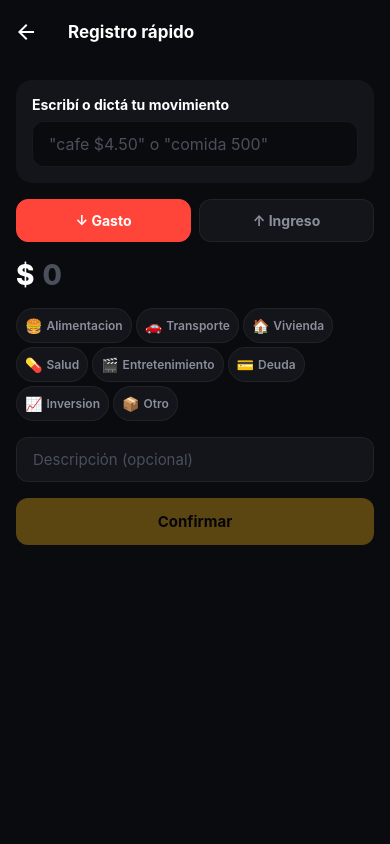
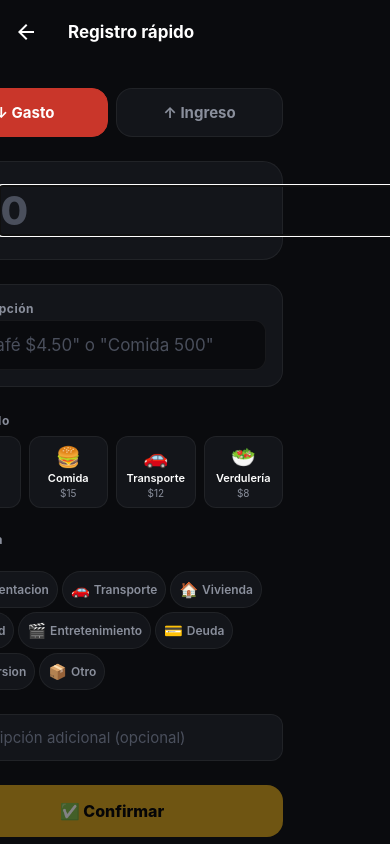
Before and after one commit to pinkysoftware/capitalizarte-mvp, a React Native app: screen /AddTransactionVoice in a window 390 px wide. Built offline with nearby package versions, Linux system fonts and the light colour scheme.

Commit message:
feat: AddTransactionVoice redesign - quick amounts, haptic feedback, confirmation screen

```diff
--- a/src/screens/AddTransactionVoice.js
+++ b/src/screens/AddTransactionVoice.js
@@ -10,6 +10,7 @@ import {
   Platform,
   SafeAreaView,
   Alert,
+  Vibration,
 } from 'react-native';
 import { C, S, R, CATEGORY_EMOJI } from '../theme';
 import { api } from '../services/api';
@@ -19,6 +20,19 @@ const tipos = ['GASTO', 'INGRESO'];
 const naturalezas = ['FIJO', 'VARIABLE'];
 const expenseCategories = ['Alimentacion', 'Transporte', 'Vivienda', 'Salud', 'Entretenimiento', 'Deuda', 'Inversion', 'Otro'];
 const incomeCategories = ['Salario', 'Ventas', 'Freelance', 'Comision', 'Interes', 'Otro'];
+
+// Quick suggestions for fast input
+const QUICK_GASTOS = [
+  { label: 'Café', emoji: '☕', monto: '4.50' },
+  { label: 'Comida', emoji: '🍔', monto: '15' },
+  { label: 'Transporte', emoji: '🚗', monto: '12' },
+  { label: 'Verdulería', emoji: '🥗', monto: '8' },
+];
+const QUICK_INGRESOS = [
+  { label: 'Salario', emoji: '💼', monto: '100' },
+  { label: 'Freelance', emoji: '💻', monto: '50' },
+  { label: 'Venta', emoji: '🛒', monto: '25' },
+];
 
 export default function AddTransactionVoice({ navigation, route }) {
   const rawTipo = route?.params?.tipo;
@@ -31,34 +45,50 @@ export default function AddTransactionVoice({ navigation, route }) {
   const [categoria, setCategoria] = useState('');
   const [monto, setMonto] = useState('');
   const [descripcion, setDescripcion] = useState('');
+  const [confirmado, setConfirmado] = useState(false);
 
   const handleChange = (text) => {
     setInput(text);
     const result = parseNaturalTransaction(text);
-    if (result) {
+    if (result && result.monto > 0) {
       setParsed(result);
       setTipo(result.tipo);
       setCategoria(result.categoria);
       setMonto(result.monto.toString());
-      setDescripcion(result.descripcion);
+      setDescripcion(result.descripcion || '');
+      Vibration.vibrate(30);
     } else {
       setParsed(null);
     }
   };
 
+  const handleQuickAmount = (item) => {
+    setInput(`${item.label} $${item.monto}`);
+    setParsed({ tipo, categoria: item.label, monto: parseFloat(item.monto), descripcion: item.label });
+    setMonto(item.monto);
+    setCategoria(item.label);
+    Vibration.vibrate(30);
+  };
+
   const handleSubmit = async () => {
     if (!monto || parseFloat(monto) <= 0) return;
-    if (!categoria) return;
+    if (!categoria) return Alert.alert('Categoría', 'Elegí una categoría antes de confirmar.');
 
     setLoading(true);
     try {
       await api.addTx({
-        tipo, naturaleza, categoria,
+        tipo,
+        naturaleza,
+        categoria,
         monto: parseFloat(monto),
         descripcion: descripcion || '',
         fecha: new Date().toISOString().split('T')[0],
       });
-      navigation.goBack();
+      setConfirmado(true);
+      Vibration.vibrate([0, 50, 50, 50]);
+      setTimeout(() => {
+        navigation.goBack();
+      }, 800);
     } catch (e) {
       Alert.alert('Error', e.message);
     } finally {
@@ -67,6 +97,22 @@ export default function AddTransactionVoice({ navigation, route }) {
   };
 
   const categories = tipo === 'INGRESO' ? incomeCategories : expenseCategories;
+  const quickItems = tipo === 'INGRESO' ? QUICK_INGRESOS : QUICK_GASTOS;
+
+  if (confirmado) {
+    return (
+      <SafeAreaView style={styles.confirmScreen}>
+        <View style={styles.confirmCard}>
+          <Text style={styles.confirmEmoji}>✅</Text>
+          <Text style={styles.confirmTitle}>¡Registrado!</Text>
+          <Text style={styles.confirmAmount}>
+            {tipo === 'INGRESO' ? '+' : '-'}${parseFloat(monto).toLocaleString('es-AR')}
+          </Text>
+          <Text style={styles.confirmCat}>{categoria}</Text>
+        </View>
+      </SafeAreaView>
+    );
+  }
 
   return (
     <SafeAreaView style={styles.safe}>
@@ -81,12 +127,42 @@ export default function AddTransactionVoice({ navigation, route }) {
           keyboardShouldPersistTaps="handled"
           showsVerticalScrollIndicator={false}
         >
-          {/* Input principal */}
+
+          {/* Tipo toggle */}
+          <View style={styles.toggleRow}>
+            {tipos.map(t => (
+              <Pressable
+                key={t}
+                style={[styles.toggleBtn, tipo === t && (t === 'INGRESO' ? styles.toggleGreen : styles.toggleRed)]}
+                onPress={() => { setTipo(t); setCategoria(''); setParsed(null); }}
+              >
+                <Text style={[styles.toggleText, tipo === t && styles.toggleTextActive]}>
+                  {t === 'INGRESO' ? '↑ Ingreso' : '↓ Gasto'}
+                </Text>
+              </Pressable>
+            ))}
+          </View>
+
+          {/* Monto grande */}
+          <View style={styles.montoCard}>
+            <Text style={styles.montoSymbol}>$</Text>
+            <TextInput
+              style={styles.montoInput}
+              placeholder="0"
+              placeholderTextColor={C.textTertiary}
+              value={monto}
+              onChangeText={setMonto}
+              keyboardType="decimal-pad"
+              autoFocus={!monto}
+            />
+          </View>
+
+          {/* Input natural */}
           <View style={styles.inputCard}>
-            <Text style={styles.inputLabel}>Escribí o dictá tu movimiento</Text>
+            <Text style={styles.inputLabel}>Descripción</Text>
             <TextInput
               style={styles.mainInput}
-              placeholder='"cafe $4.50" o "comida 500"'
+              placeholder='"Café $4.50" o "Comida 500"'
               placeholderTextColor={C.textTertiary}
               value={input}
               onChangeText={handleChange}
@@ -100,41 +176,28 @@ export default function AddTransactionVoice({ navigation, route }) {
             )}
           </View>
 
-          {/* Tipo */}
-          <View style={styles.toggleRow}>
-            {tipos.map(t => (
-              <Pressable
-                key={t}
-                style={[styles.toggleBtn, tipo === t && (t === 'INGRESO' ? styles.toggleGreen : styles.toggleRed)]}
-                onPress={() => { setTipo(t); setCategoria(''); }}
-              >
-                <Text style={[styles.toggleText, tipo === t && styles.toggleTextActive]}>
-                  {t === 'INGRESO' ? '↑ Ingreso' : '↓ Gasto'}
-                </Text>
-              </Pressable>
-            ))}
-          </View>
-
-          {/* Monto */}
-          <View style={styles.montoRow}>
-            <Text style={styles.montoSymbol}>$</Text>
-            <TextInput
-              style={styles.montoInput}
-              placeholder="0"
-              placeholderTextColor={C.textTertiary}
-              value={monto}
-              onChangeText={setMonto}
-              keyboardType="decimal-pad"
-            />
+          {/* Quick amounts */}
+          <View style={styles.quickSection}>
+            <Text style={styles.quickLabel}>快速 rápido</Text>
+            <View style={styles.quickRow}>
+              {quickItems.map((item, i) => (
+                <Pressable key={i} style={styles.quickChip} onPress={() => handleQuickAmount(item)}>
+                  <Text style={styles.quickEmoji}>{item.emoji}</Text>
+                  <Text style={styles.quickText}>{item.label}</Text>
+                  <Text style={styles.quickMonto}>${item.monto}</Text>
+                </Pressable>
+              ))}
+            </View>
           </View>
 
           {/* Categorías */}
+          <Text style={styles.catLabel}>Categoría</Text>
           <View style={styles.categoriesWrap}>
             {categories.map(cat => (
               <Pressable
                 key={cat}
                 style={[styles.catChip, categoria === cat && styles.catChipActive]}
-                onPress={() => setCategoria(cat)}
+                onPress={() => { setCategoria(cat); Vibration.vibrate(20); }}
               >
                 <Text style={styles.catEmoji}>{CATEGORY_EMOJI[cat] || '📦'}</Text>
                 <Text style={[styles.catText, categoria === cat && styles.catTextActive]}>{cat}</Text>
@@ -142,10 +205,10 @@ export default function AddTransactionVoice({ navigation, route }) {
             ))}
           </View>
 
-          {/* Descripción */}
+          {/* Descripción opcional */}
           <TextInput
             style={styles.input}
-            placeholder="Descripción (opcional)"
+            placeholder="Descripción adicional (opcional)"
             placeholderTextColor={C.textTertiary}
             value={descripcion}
             onChangeText={setDescripcion}
@@ -157,8 +220,9 @@ export default function AddTransactionVoice({ navigation, route }) {
             onPress={handleSubmit}
             disabled={!monto || !categoria || loading}
           >
-            <Text style={styles.submitBtnText}>Confirmar</Text>
+            <Text style={styles.submitBtnText}>{loading ? 'Guardando...' : '✅ Confirmar'}</Text>
           </Pressable>
+
         </ScrollView>
       </KeyboardAvoidingView>
     </SafeAreaView>
@@ -169,56 +233,89 @@ const styles = StyleSheet.create({
   safe: { flex: 1, backgroundColor: C.bg },
   container: { flex: 1 },
   scroll: { flex: 1 },
-  content: {
-    padding: S.md,
-    gap: S.md,
+  content: { padding: S.lg, gap: S.lg },
+
+  toggleRow: { flexDirection: 'row', gap: S.sm },
+  toggleBtn: {
+    flex: 1,
+    paddingVertical: 14,
+    borderRadius: R.lg,
+    alignItems: 'center',
+    backgroundColor: C.surface,
+    borderWidth: 1.5,
+    borderColor: C.border,
+  },
+  toggleGreen: { backgroundColor: '#2C9B3D', borderColor: '#2C9B3D' },
+  toggleRed: { backgroundColor: '#C9362A', borderColor: '#C9362A' },
+  toggleText: { fontWeight: '700', fontSize: 15, color: C.textSecondary },
+  toggleTextActive: { color: '#fff' },
+
+  montoCard: {
+    backgroundColor: C.surface,
+    borderRadius: R.xl,
+    padding: S.lg,
+    flexDirection: 'row',
+    alignItems: 'center',
+    borderWidth: 1,
+    borderColor: C.border,
+  },
+  montoSymbol: { fontSize: 40, fontWeight: '800', color: C.primary },
+  montoInput: {
+    flex: 1,
+    fontSize: 40,
+    fontWeight: '800',
+    color: C.text,
+    padding: 0,
+    marginLeft: S.sm,
   },
 
   inputCard: {
     backgroundColor: C.surface,
     borderRadius: R.lg,
     padding: S.md,
-    gap: S.sm,
+    gap: S.xs,
+    borderWidth: 1,
+    borderColor: C.border,
   },
-  inputLabel: { fontSize: 14, fontWeight: '700', color: C.text },
+  inputLabel: { fontSize: 12, fontWeight: '700', color: C.textSecondary, letterSpacing: 0.5 },
   mainInput: {
     backgroundColor: C.bg,
     borderRadius: R.md,
     paddingHorizontal: S.md,
-    paddingVertical: 12,
+    paddingVertical: 14,
     color: C.text,
-    fontSize: 16,
+    fontSize: 17,
     borderWidth: 1,
     borderColor: C.border,
   },
   preview: {
-    backgroundColor: 'rgba(52, 199, 89, 0.12)',
+    backgroundColor: 'rgba(52, 199, 89, 0.1)',
     borderRadius: R.md,
     padding: S.sm,
     borderLeftWidth: 3,
     borderLeftColor: C.green,
+    marginTop: S.xs,
   },
-  previewText: { color: C.text, fontSize: 14, fontWeight: '600' },
+  previewText: { color: C.green, fontSize: 14, fontWeight: '600' },
 
-  toggleRow: { flexDirection: 'row', gap: S.sm },
-  toggleBtn: {
+  quickSection: { gap: S.sm },
+  quickLabel: { fontSize: 12, fontWeight: '700', color: C.textSecondary, letterSpacing: 0.5 },
+  quickRow: { flexDirection: 'row', gap: S.sm },
+  quickChip: {
     flex: 1,
-    paddingVertical: 12,
+    backgroundColor: C.surface,
     borderRadius: R.md,
+    padding: S.sm,
     alignItems: 'center',
-    backgroundColor: C.surface,
+    gap: 2,
     borderWidth: 1,
     borderColor: C.border,
   },
-  toggleGreen: { backgroundColor: C.green, borderColor: C.green },
-  toggleRed: { backgroundColor: C.red, borderColor: C.red },
-  toggleText: { fontWeight: '700', fontSize: 14, color: C.textSecondary },
-  toggleTextActive: { color: '#fff' },
+  quickEmoji: { fontSize: 20 },
+  quickText: { fontSize: 11, fontWeight: '600', color: C.text },
+  quickMonto: { fontSize: 10, color: C.textSecondary },
 
-  montoRow: { flexDirection: 'row', alignItems: 'center', gap: S.sm },
-  montoSymbol: { fontSize: 28, fontWeight: '800', color: C.text },
-  montoInput: { flex: 1, fontSize: 28, fontWeight: '800', color: C.text, padding: 0 },
-
+  catLabel: { fontSize: 12, fontWeight: '700', color: C.textSecondary, letterSpacing: 0.5 },
   categoriesWrap: { flexDirection: 'row', flexWrap: 'wrap', gap: S.xs },
   catChip: {
     flexDirection: 'row',
@@ -232,7 +329,7 @@ const styles = StyleSheet.create({
     borderColor: C.border,
   },
   catChipActive: { backgroundColor: C.primary, borderColor: C.primary },
-  catEmoji: { fontSize: 14 },
+  catEmoji: { fontSize: 15 },
   catText: { fontSize: 12, fontWeight: '600', color: C.textSecondary },
   catTextActive: { color: '#000' },
 
@@ -242,17 +339,25 @@ const styles = StyleSheet.create({
     borderColor: C.border,
     borderRadius: R.md,
     paddingHorizontal: S.md,
-    paddingVertical: 12,
+    paddingVertical: 13,
     color: C.text,
     fontSize: 15,
   },
 
   submitBtn: {
     backgroundColor: C.primary,
-    borderRadius: R.md,
-    paddingVertical: 14,
+    borderRadius: R.lg,
+    paddingVertical: 16,
     alignItems: 'center',
   },
-  submitBtnDisabled: { opacity: 0.4 },
-  submitBtnText: { color: '#000', fontSize: 15, fontWeight: '700' },
+  submitBtnDisabled: { opacity: 0.5 },
+  submitBtnText: { color: '#000', fontSize: 16, fontWeight: '800' },
+
+  // Confirm screen
+  confirmScreen: { flex: 1, backgroundColor: C.bg, alignItems: 'center', justifyContent: 'center' },
+  confirmCard: { alignItems: 'center', gap: S.md },
+  confirmEmoji: { fontSize: 64 },
+  confirmTitle: { fontSize: 28, fontWeight: '800', color: C.text },
+  confirmAmount: { fontSize: 36, fontWeight: '800', color: C.green },
+  confirmCat: { fontSize: 16, color: C.textSecondary },
 });
```
